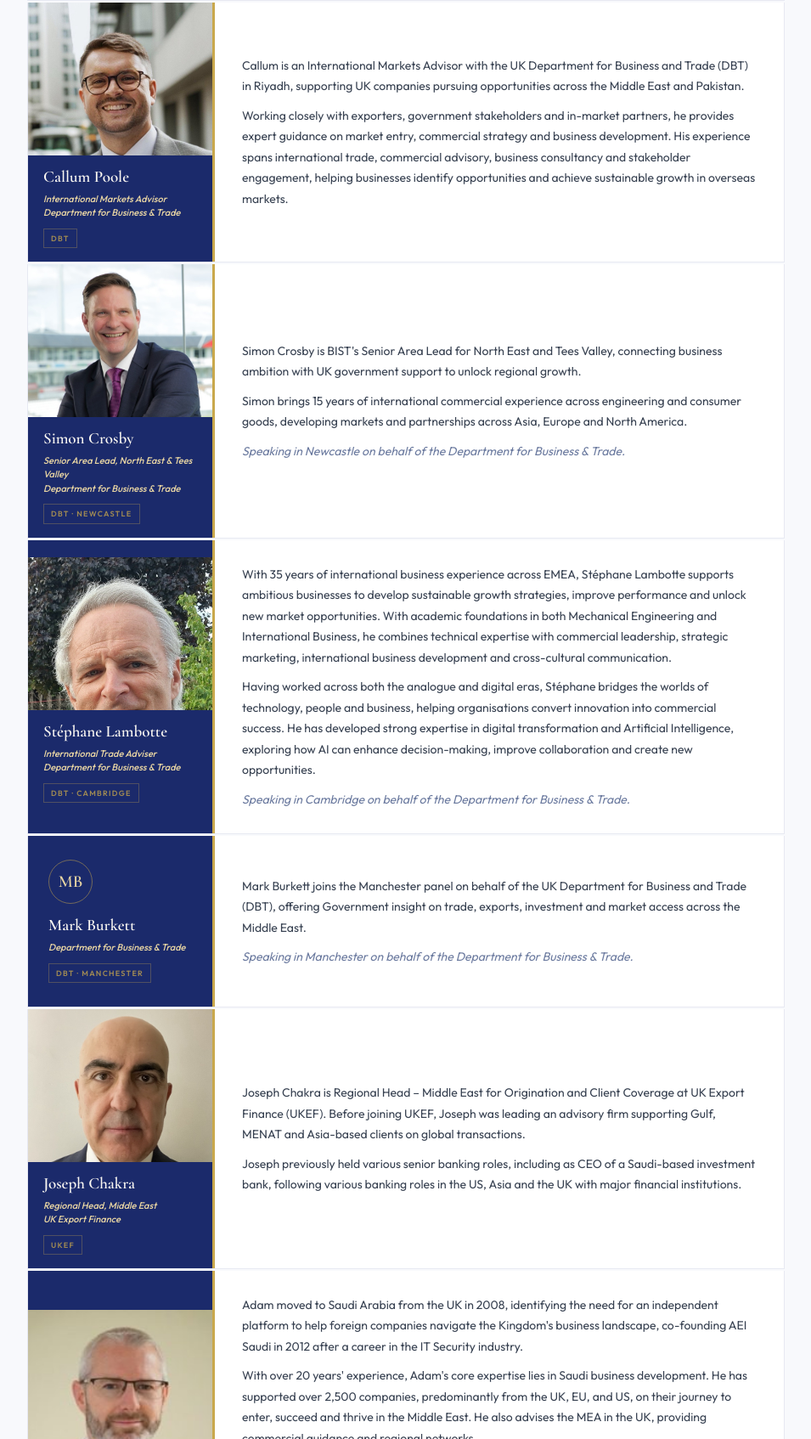
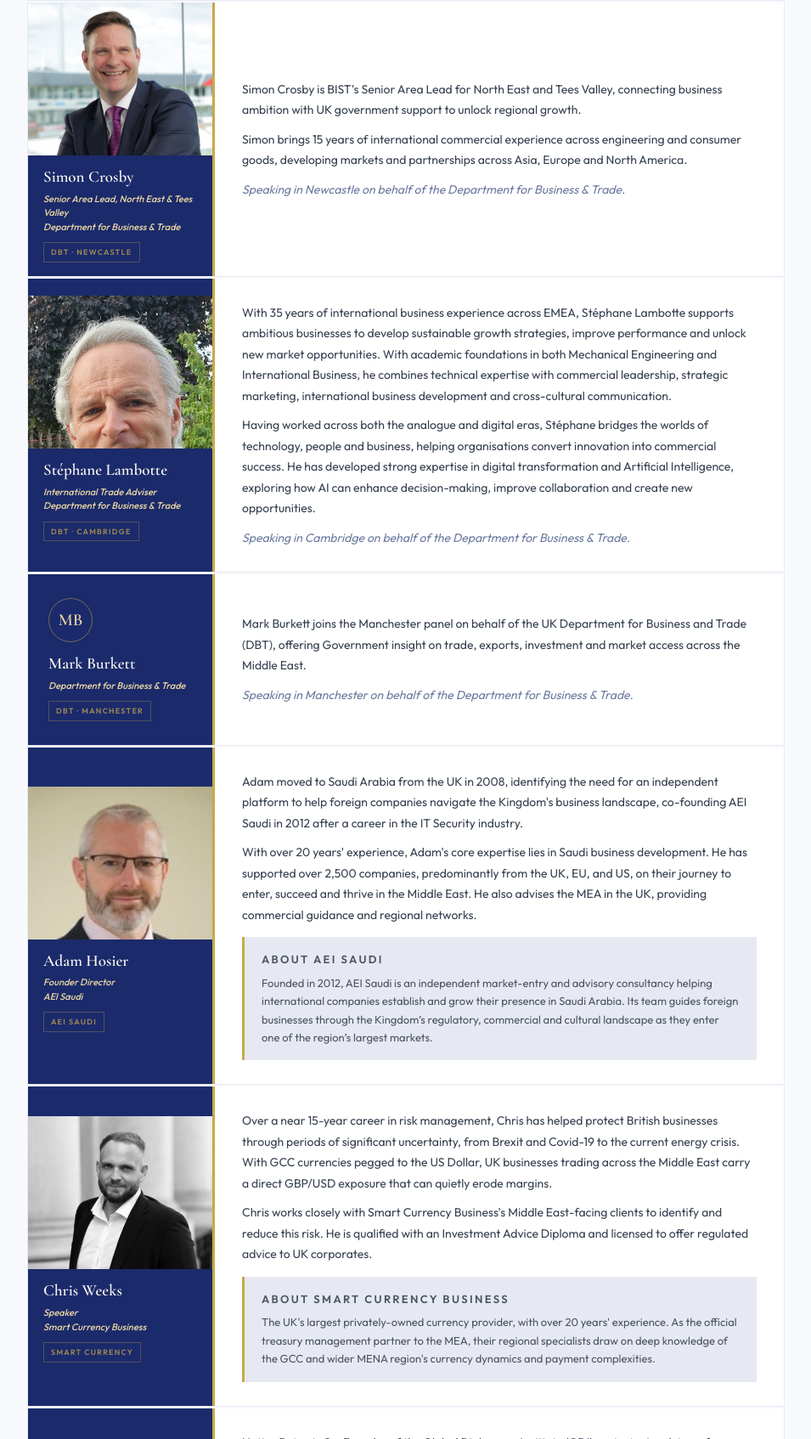
Before and after one commit to Middle-East-Association/UK-ROADSHOW, a plain HTML site: page speakers.html in a window 1280 px wide. Shown: the part 875-2569 px from the top of the page at 85% size, without its empty margins (162-1117 px from the left). Drawn offline with nearby package versions, Linux system fonts and the light colour scheme.

Commit message:
Remove Callum Poole and Joseph Chakra from speakers page
Co-Authored-By: Claude Opus 4.8 (1M context) <noreply@anthropic.com>

```diff
--- a/speakers.html
+++ b/speakers.html
@@ -78,26 +78,6 @@
     <div class="speaker-inner">
       <div class="speaker-left has-photo">
         <div class="speaker-photo-wrap">
-          <img class="speaker-photo" src="assets/people/callum-poole.jpg" alt="Callum Poole">
-        </div>
-        <div class="speaker-details">
-          <div class="speaker-name">Callum Poole</div>
-          <div class="speaker-role">International Markets Advisor<br>Department for Business &amp; Trade</div>
-          <div class="speaker-org-tag">DBT</div>
-        </div>
-      </div>
-      <div class="speaker-right">
-        <div class="speaker-bio">
-          <p>Callum is an International Markets Advisor with the UK Department for Business and Trade (DBT) in Riyadh, supporting UK companies pursuing opportunities across the Middle East and Pakistan.</p>
-          <p>Working closely with exporters, government stakeholders and in-market partners, he provides expert guidance on market entry, commercial strategy and business development. His experience spans international trade, commercial advisory, business consultancy and stakeholder engagement, helping businesses identify opportunities and achieve sustainable growth in overseas markets.</p>
-        </div>
-      </div>
-    </div>
-  </div>
-  <div class="speaker-card">
-    <div class="speaker-inner">
-      <div class="speaker-left has-photo">
-        <div class="speaker-photo-wrap">
           <img class="speaker-photo" src="assets/people/simon-crosby.jpg" alt="Simon Crosby">
         </div>
         <div class="speaker-details">
@@ -150,26 +130,6 @@
         <div class="speaker-bio">
           <p>Mark Burkett joins the Manchester panel on behalf of the UK Department for Business and Trade (DBT), offering Government insight on trade, exports, investment and market access across the Middle East.</p>
           <p style="font-style:italic; color:var(--muted);">Speaking in Manchester on behalf of the Department for Business &amp; Trade.</p>
-        </div>
-      </div>
-    </div>
-  </div>
-  <div class="speaker-card">
-    <div class="speaker-inner">
-      <div class="speaker-left has-photo">
-        <div class="speaker-photo-wrap">
-          <img class="speaker-photo" src="assets/people/joseph-chakra.jpg" alt="Joseph Chakra">
-        </div>
-        <div class="speaker-details">
-          <div class="speaker-name">Joseph Chakra</div>
-          <div class="speaker-role">Regional Head, Middle East<br>UK Export Finance</div>
-          <div class="speaker-org-tag">UKEF</div>
-        </div>
-      </div>
-      <div class="speaker-right">
-        <div class="speaker-bio">
-          <p>Joseph Chakra is Regional Head &ndash; Middle East for Origination and Client Coverage at UK Export Finance (UKEF). Before joining UKEF, Joseph was leading an advisory firm supporting Gulf, MENAT and Asia-based clients on global transactions.</p>
-          <p>Joseph previously held various senior banking roles, including as CEO of a Saudi-based investment bank, following various banking roles in the US, Asia and the UK with major financial institutions.</p>
         </div>
       </div>
     </div>
```
